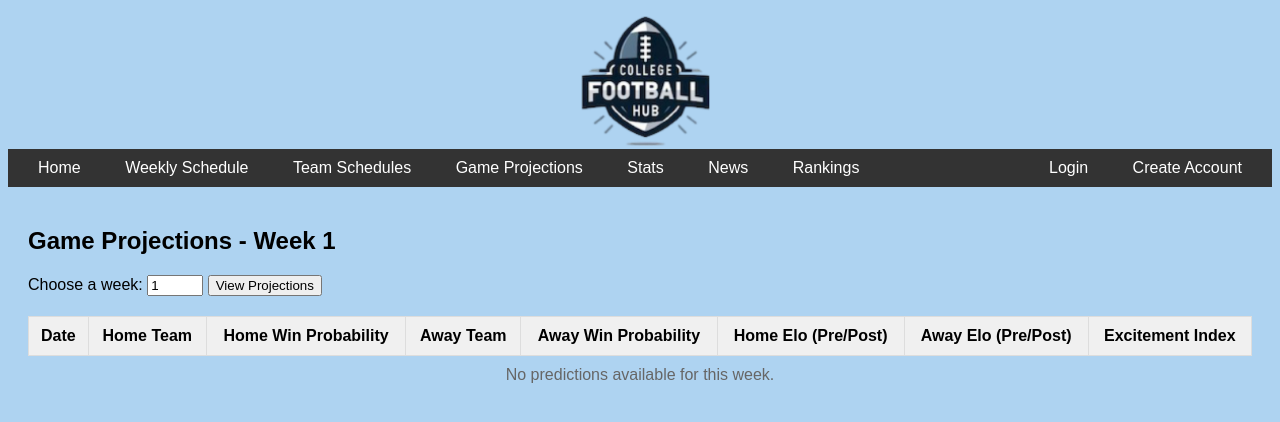
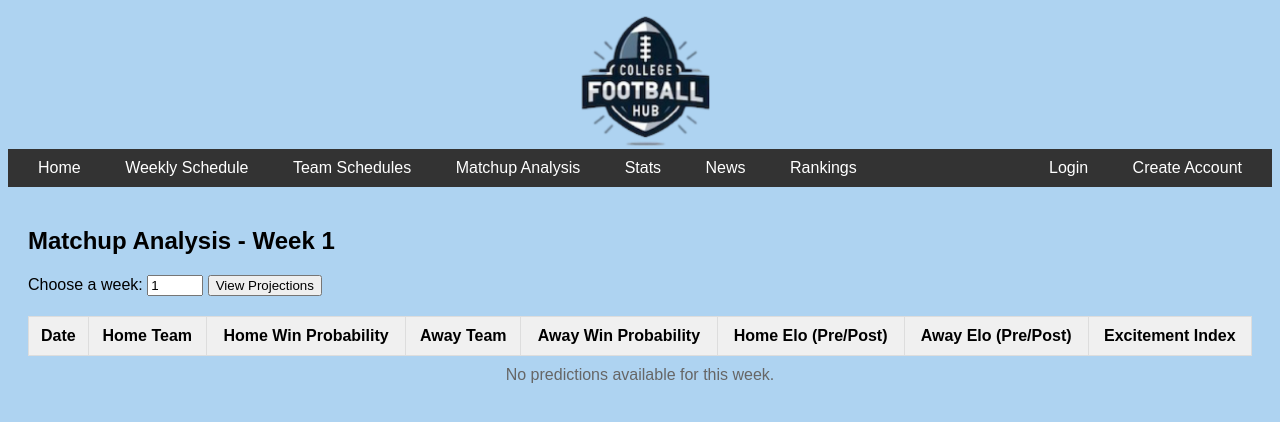
Before and after one commit to blainesea/CFBHub-Personal, a Flask app: page /gameProjections in a window 1280 px wide. Shown: the top 422 px of the page. Run offline with Flask 3, Linux system fonts and the light colour scheme; data that the repository does not hold is empty.

Commit message:
matchup a

```diff
--- a/templates/base.html
+++ b/templates/base.html
@@ -90,7 +90,7 @@
             <a href="{{ url_for('home') }}">Home</a>
             <a href="{{ url_for('weeklyScores') }}">Weekly Schedule</a>
             <a href="{{ url_for('teamsSchedule') }}">Team Schedules</a>
-            <a href="{{ url_for('gameProjections') }}">Game Projections</a>
+            <a href="{{ url_for('gameProjections') }}">Matchup Analysis</a>
             <a href="{{ url_for('stats') }}">Stats</a>
             <a href="{{ url_for('news') }}">News</a>
             <div class="dropdown">
--- a/templates/gameProjections.html
+++ b/templates/gameProjections.html
@@ -1,7 +1,7 @@
 {% extends 'base.html' %}
 
 {% block content %}
-<h1>Game Projections - Week {{ week }}</h1>
+<h1>Matchup Analysis - Week {{ week }}</h1>
 
 <!-- Form to select week -->
 <form action="{{ url_for('gameProjections') }}" method="get" style="margin-bottom: 20px;">
```
